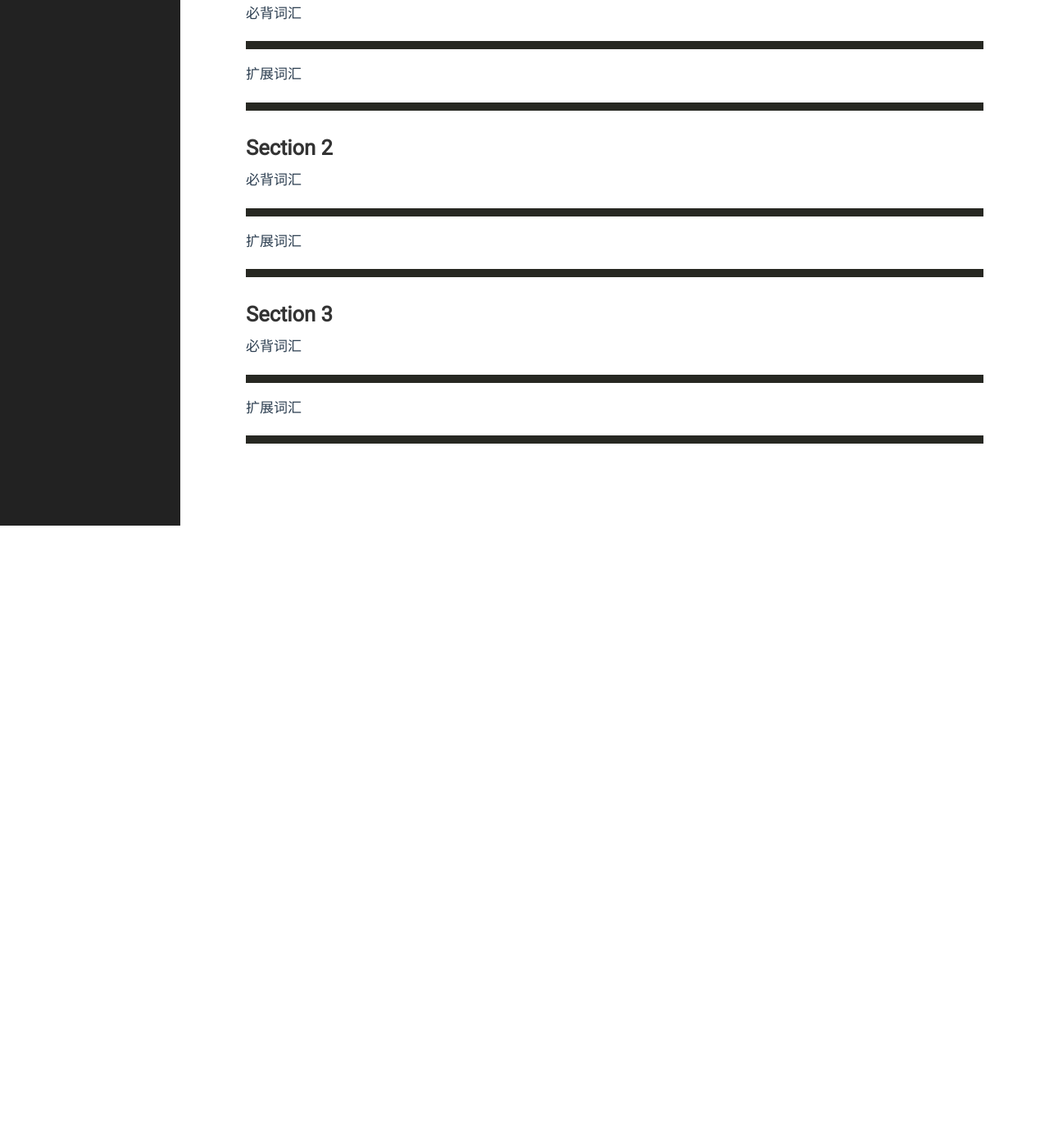
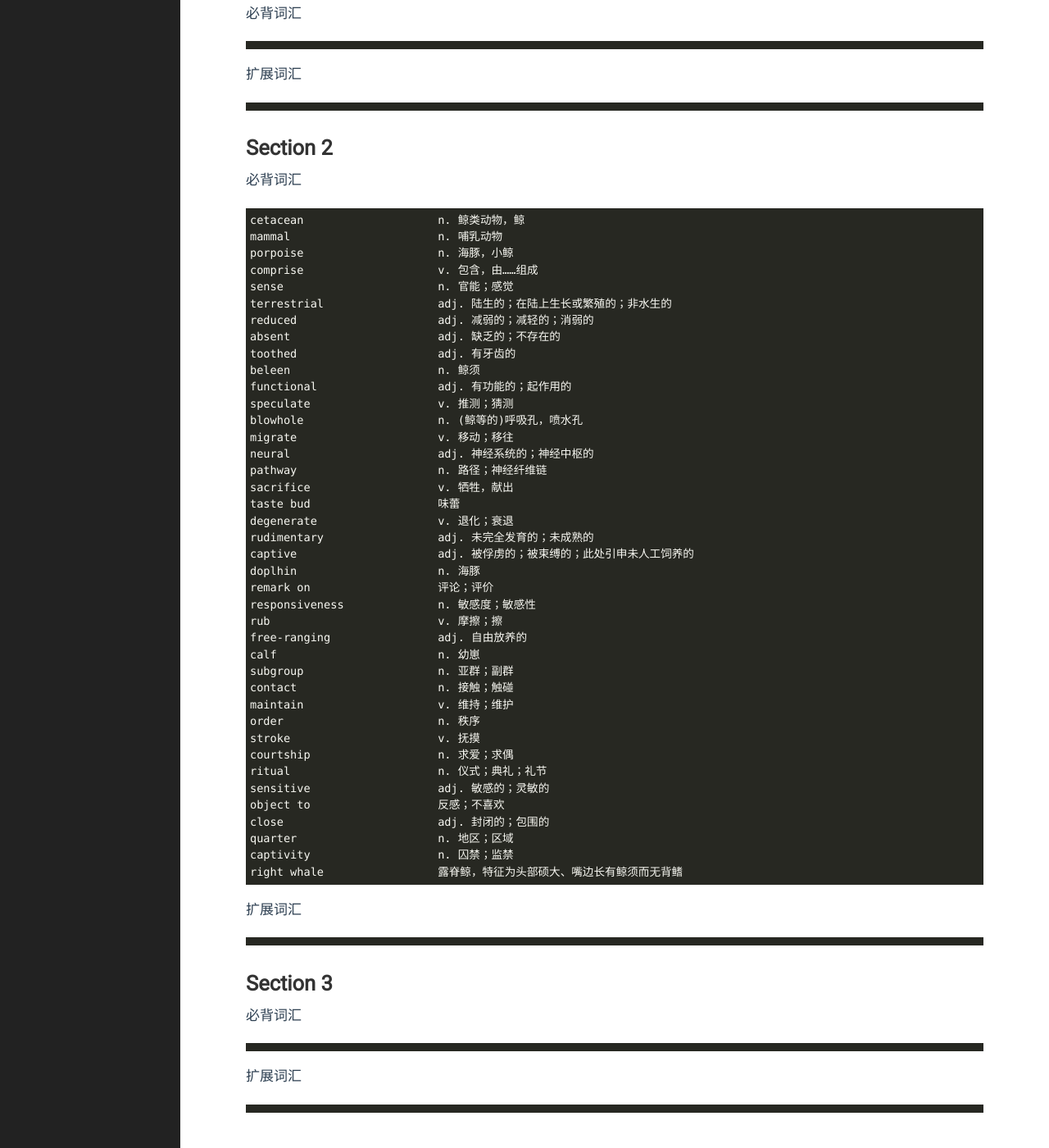
Before and after one commit to yejinp/yejinp.github.io, a Jekyll site: the page built from _posts/2023-06-11-vocabularies for IELTS 4-1 general Training.markdown, in a window 1280 px wide and 1400 px high, scrolled down 3883 px. Shown: the whole window at 82% size. Built offline with Jekyll 4.4.1, drawn with Linux system fonts in a browser that asks for light colours; before the commit the page ends 4524 px from its top, so only the background shows below that.

Commit message:
add new vocabulary

````diff
--- a/_posts/2023-06-11-vocabularies for IELTS 4-1 general Training.markdown
+++ b/_posts/2023-06-11-vocabularies for IELTS 4-1 general Training.markdown
@@ -190,6 +190,46 @@ carbon dioxide              二氧化碳
 # Section 2 #
 必背词汇
 ```
+cetacean                    n. 鲸类动物，鲸
+mammal                      n. 哺乳动物
+porpoise                    n. 海豚，小鲸
+comprise                    v. 包含，由……组成
+sense                       n. 官能；感觉
+terrestrial                 adj. 陆生的；在陆上生长或繁殖的；非水生的
+reduced                     adj. 减弱的；减轻的；消弱的
+absent                      adj. 缺乏的；不存在的
+toothed                     adj. 有牙齿的
+beleen                      n. 鲸须
+functional                  adj. 有功能的；起作用的
+speculate                   v. 推测；猜测
+blowhole                    n. (鲸等的)呼吸孔，喷水孔
+migrate                     v. 移动；移往
+neural                      adj. 神经系统的；神经中枢的
+pathway                     n. 路径；神经纤维链
+sacrifice                   v. 牺牲，献出
+taste bud                   味蕾
+degenerate                  v. 退化；衰退
+rudimentary                 adj. 未完全发育的；未成熟的
+captive                     adj. 被俘虏的；被束缚的；此处引申未人工饲养的
+doplhin                     n. 海豚
+remark on                   评论；评价
+responsiveness              n. 敏感度；敏感性
+rub                         v. 摩擦；擦
+free-ranging                adj. 自由放养的
+calf                        n. 幼崽
+subgroup                    n. 亚群；副群
+contact                     n. 接触；触碰
+maintain                    v. 维持；维护
+order                       n. 秩序
+stroke                      v. 抚摸
+courtship                   n. 求爱；求偶
+ritual                      n. 仪式；典礼；礼节
+sensitive                   adj. 敏感的；灵敏的
+object to                   反感；不喜欢
+close                       adj. 封闭的；包围的
+quarter                     n. 地区；区域
+captivity                   n. 囚禁；监禁
+right whale                 露脊鲸，特征为头部硕大、嘴边长有鲸须而无背鳍
 ```
 扩展词汇
 
````
